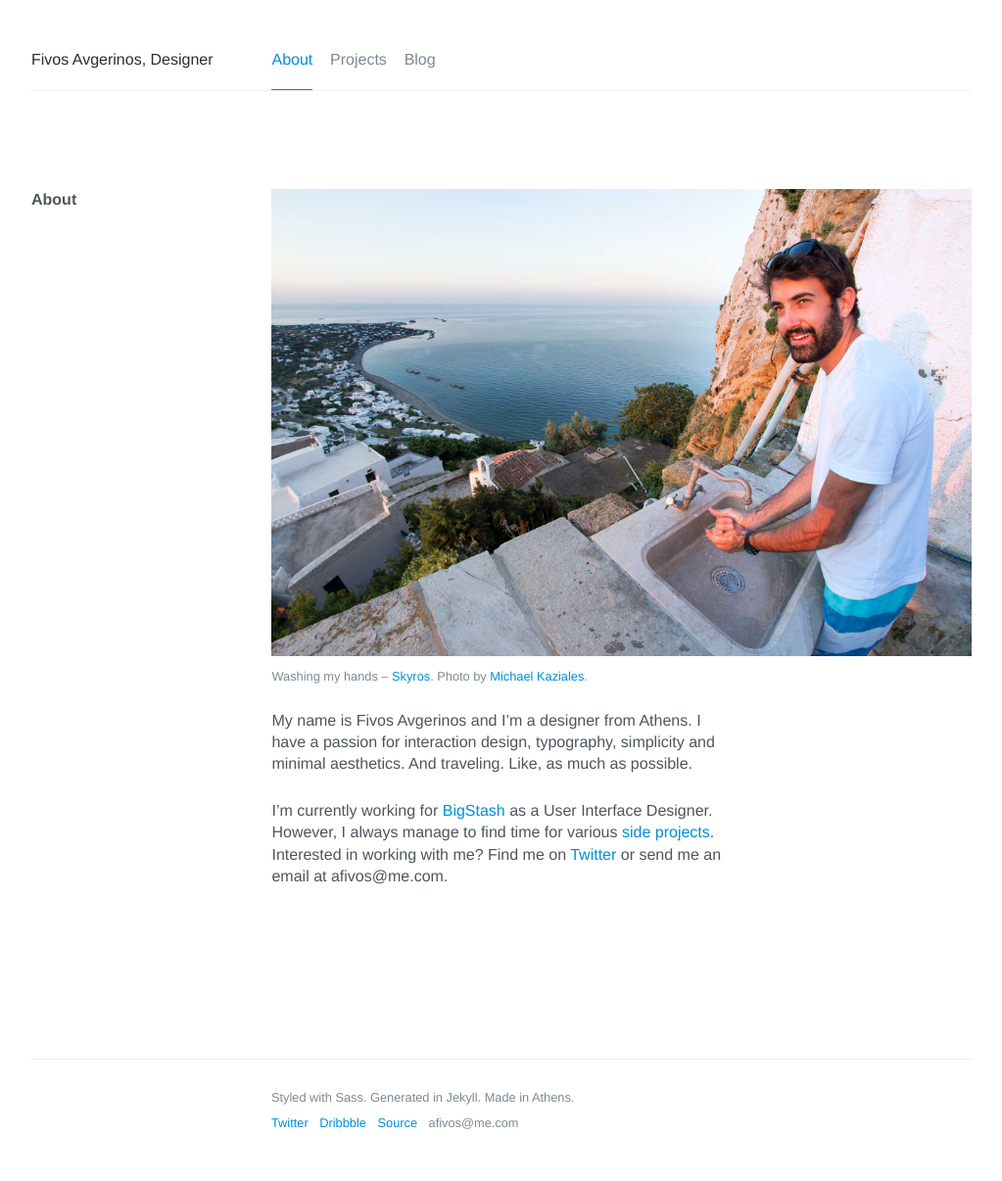
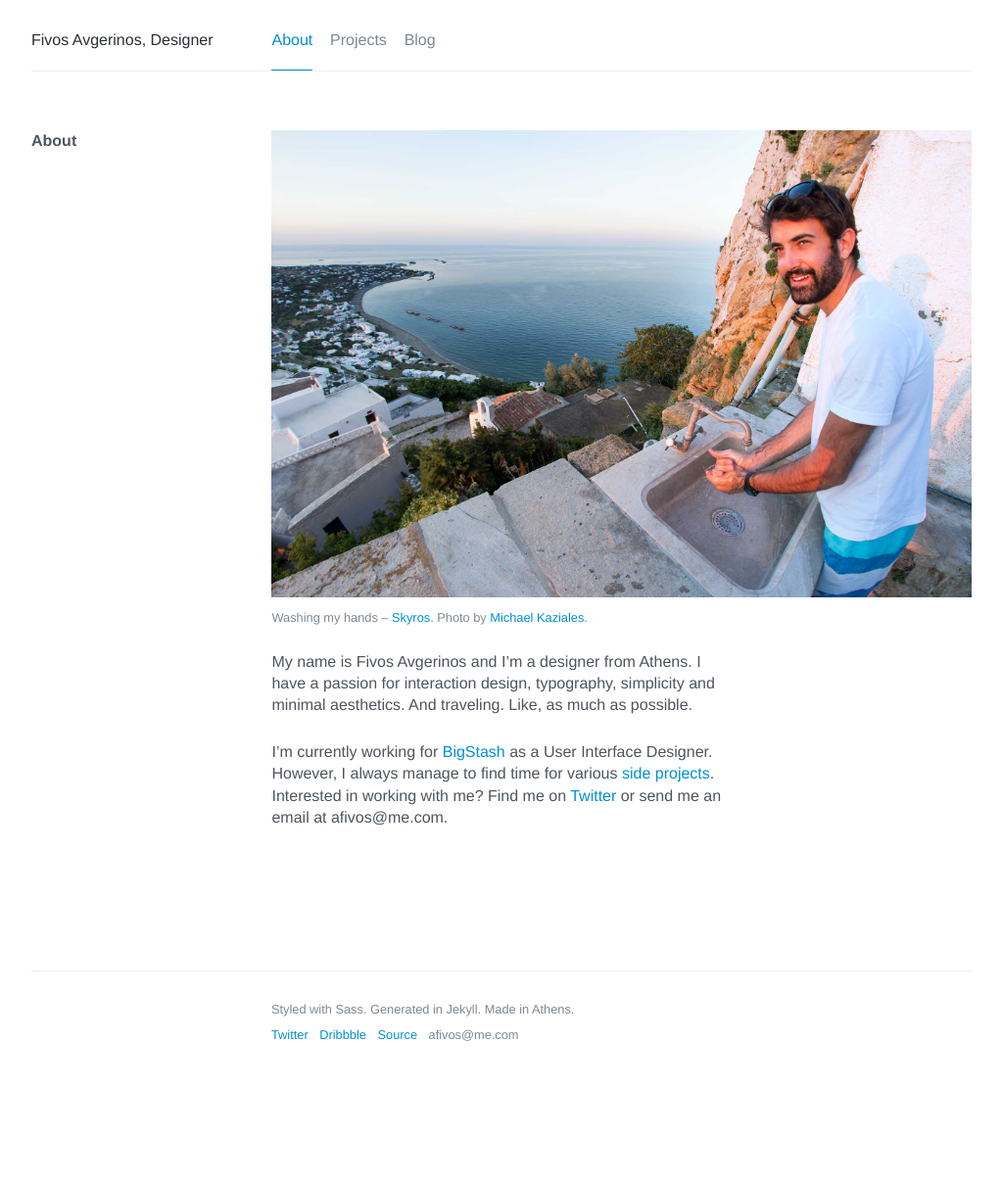
Before and after one commit to afivos/afivos.com, a Jekyll site: the page built from index.md, in a window 1280 px wide. Shown: the whole page at 98% size, without its empty margins (128-1151 px from the left). Built offline with Jekyll 4.4.1, drawn with Linux system fonts in a browser that asks for light colours; nearby versions of some CDN libraries; comment, search, counter and statistics services are not loaded; after the commit the page ends 1116 px from its top, so only the background shows below that.

Commit message:
Less white space

```diff
--- a/_sass/modules/_footer.scss
+++ b/_sass/modules/_footer.scss
@@ -5,7 +5,7 @@
 // ------------------------------
 
 .site-footer {
-	margin: ($gutter * 7.5) 0 ($gutter * 1.5) 0;
+	margin: ($gutter * 6) 0 ($gutter * 1.5) 0;
 	color: $color-main-text-light;
 
 	@media (max-width: $screen-md) {
--- a/_sass/modules/_header.scss
+++ b/_sass/modules/_header.scss
@@ -8,7 +8,7 @@ Header
 	margin: ($gutter / 2) 0 ($gutter * 1.5) 0;
 
 	@media (min-width: $screen-lg) {
-		margin: ($gutter * 1.5) 0 ($gutter * 5) 0;
+		margin: ($gutter / 2) 0 ($gutter * 3) 0;
 	}
 
 	@media (max-width: $screen-md) {
```
